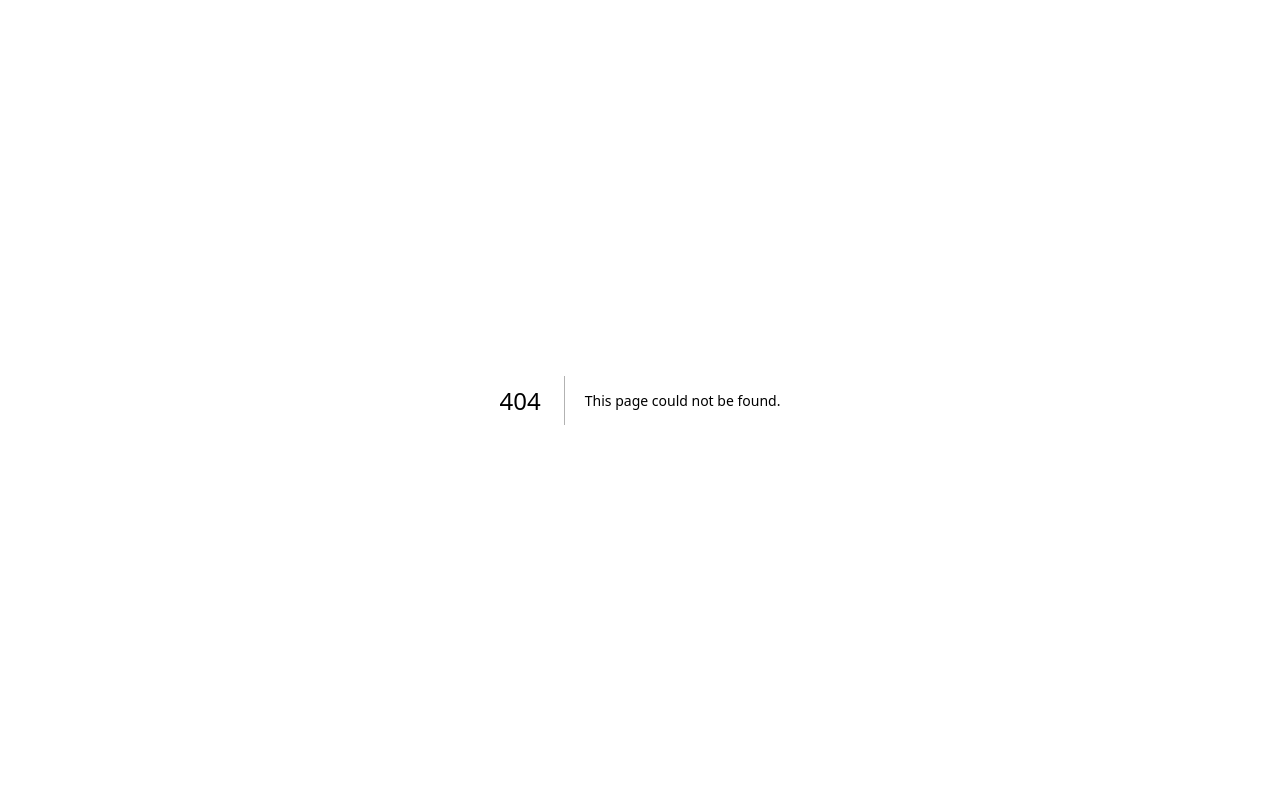
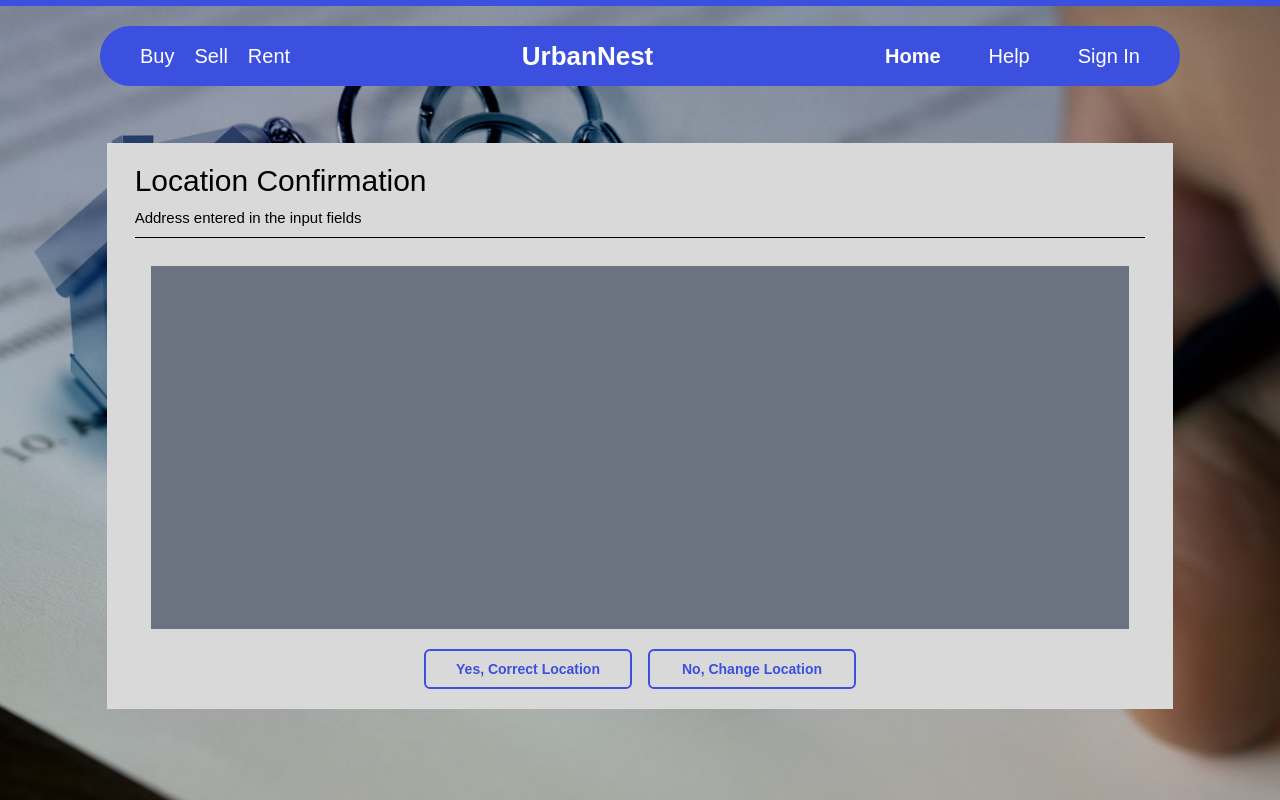
Before and after one commit to randilsk/RealEstate-Web-App, a Next.js app in the folder frontend/: page /sell/location_confirmation in a window 1280 px wide. Before the commit this address had no page. Built offline with nearby package versions, Linux system fonts and the light colour scheme.

Commit message:
before importing map in listing

```diff
--- /dev/null
+++ b/frontend/src/app/sell/location_confirmation/page.jsx
@@ -0,0 +1,18 @@
+import React from "react";
+import Header from "@/components/Header";
+import Bluebar from "@/components/Bluebar";
+import LocationConfirmation from "@/components/SellPageContent/LocationConfirmation";
+
+function page() {
+  return (
+    <>
+      <div className="bg-[url('/images/sell-image/sell-hero-section.png')] bg-cover bg-center min-h-screen">
+        <Bluebar />
+        <Header />
+        <LocationConfirmation />
+      </div>
+    </>
+  );
+}
+
+export default page;
--- a/frontend/src/components/SellPageContent/AddressBar.jsx
+++ b/frontend/src/components/SellPageContent/AddressBar.jsx
@@ -1,5 +1,7 @@
 import React from "react";
+
 import { Button } from "../ui/button";
+
 import {
   Select,
   SelectContent,
@@ -13,7 +15,7 @@ function AddressBar() {
     <>
       <div className="flex flex-col items-center justify-center h-[80vh]">
         <div className="h-48 w-5/6 px-[31px] pt-0.5 bg-[#d9d9d9] rounded-[14px] mx-auto">
-          <div className="text-black text-3xl font-poppins mt-10 mb-4">
+          <div className="text-main-blue text-3xl font-poppins mt-10 mb-4">
             List Your Property for Sale by Owner
           </div>
           <hr className="border-main-blue border-2 " />
@@ -35,7 +37,7 @@ function AddressBar() {
             <div className="flex justify-between ">
               <Select>
                 <SelectTrigger className="w-[180px]">
-                  <SelectValue placeholder="District" />
+                  <SelectValue placeholder="District" className="" />
                 </SelectTrigger>
                 <SelectContent>
                   <SelectItem value="ampara">Ampara</SelectItem>
--- /dev/null
+++ b/frontend/src/components/SellPageContent/LocationConfirmation.jsx
@@ -0,0 +1,37 @@
+import React from "react";
+import { Button } from "../ui/button";
+
+function LocationConfirmation() {
+  return (
+    <>
+      <div className="flex items-center justify-center h-[85vh] ">
+        <div className=" flex flex-col h-5/6 w-10/12 bg-[#d9d9d9]">
+          <div className="px-7 pt-5 text-black text-3xl font-poppins">
+            Location Confirmation
+          </div>
+          <div className="px-7 py-2 text-black text-[15px] font-poppins">
+            Address entered in the input fields
+          </div>
+          <div className="px-7 ">
+            {" "}
+            <hr className="border-1 border-black  " />
+          </div>
+          <div className="flex flex-col h-5/6 mt-7 items-center ">
+            <div className="w-11/12 h-5/6 bg-gray-500"></div>
+
+            <div className="flex gap-4 py-5">
+              <Button className="bg-[#d9d9d9] border-main-blue text-main-blue hover:bg-main-blue hover:text-white w-52 font-bold border-2 ">
+                Yes, Correct Location
+              </Button>
+              <Button className="bg-[#d9d9d9] border-main-blue text-main-blue hover:bg-main-blue hover:text-white w-52 font-bold border-2 ">
+                No, Change Location
+              </Button>
+            </div>
+          </div>
+        </div>
+      </div>
+    </>
+  );
+}
+
+export default LocationConfirmation;
--- a/frontend/src/components/ui/select.tsx
+++ b/frontend/src/components/ui/select.tsx
@@ -1,16 +1,16 @@
-"use client"
+"use client";
 
-import * as React from "react"
-import * as SelectPrimitive from "@radix-ui/react-select"
-import { Check, ChevronDown, ChevronUp } from "lucide-react"
+import * as React from "react";
+import * as SelectPrimitive from "@radix-ui/react-select";
+import { Check, ChevronDown, ChevronUp } from "lucide-react";
 
-import { cn } from "@/lib/utils"
+import { cn } from "@/lib/utils";
 
-const Select = SelectPrimitive.Root
+const Select = SelectPrimitive.Root;
 
-const SelectGroup = SelectPrimitive.Group
+const SelectGroup = SelectPrimitive.Group;
 
-const SelectValue = SelectPrimitive.Value
+const SelectValue = SelectPrimitive.Value;
 
 const SelectTrigger = React.forwardRef<
   React.ElementRef<typeof SelectPrimitive.Trigger>,
@@ -19,7 +19,7 @@ const SelectTrigger = React.forwardRef<
   <SelectPrimitive.Trigger
     ref={ref}
     className={cn(
-      "flex h-10 w-full items-center justify-between rounded-md border border-input bg-background px-3 py-2 text-sm ring-offset-background placeholder:text-muted-foreground focus:outline-none focus:ring-2 focus:ring-ring focus:ring-offset-2 disabled:cursor-not-allowed disabled:opacity-50 [&>span]:line-clamp-1",
+      "flex h-10 w-full items-center justify-between rounded-md border border-input bg-background px-3 py-2 text-sm ring-offset-background placeholder:text-muted-foreground placeholder:text-gray-500 focus:outline-none focus:ring-2 focus:ring-ring focus:ring-offset-2 disabled:cursor-not-allowed disabled:opacity-50 [&>span]:line-clamp-1",
       className
     )}
     {...props}
@@ -29,8 +29,8 @@ const SelectTrigger = React.forwardRef<
       <ChevronDown className="h-4 w-4 opacity-50" />
     </SelectPrimitive.Icon>
   </SelectPrimitive.Trigger>
-))
-SelectTrigger.displayName = SelectPrimitive.Trigger.displayName
+));
+SelectTrigger.displayName = SelectPrimitive.Trigger.displayName;
 
 const SelectScrollUpButton = React.forwardRef<
   React.ElementRef<typeof SelectPrimitive.ScrollUpButton>,
@@ -46,8 +46,8 @@ const SelectScrollUpButton = React.forwardRef<
   >
     <ChevronUp className="h-4 w-4" />
   </SelectPrimitive.ScrollUpButton>
-))
-SelectScrollUpButton.displayName = SelectPrimitive.ScrollUpButton.displayName
+));
+SelectScrollUpButton.displayName = SelectPrimitive.ScrollUpButton.displayName;
 
 const SelectScrollDownButton = React.forwardRef<
   React.ElementRef<typeof SelectPrimitive.ScrollDownButton>,
@@ -63,9 +63,9 @@ const SelectScrollDownButton = React.forwardRef<
   >
     <ChevronDown className="h-4 w-4" />
   </SelectPrimitive.ScrollDownButton>
-))
+));
 SelectScrollDownButton.displayName =
-  SelectPrimitive.ScrollDownButton.displayName
+  SelectPrimitive.ScrollDownButton.displayName;
 
 const SelectContent = React.forwardRef<
   React.ElementRef<typeof SelectPrimitive.Content>,
@@ -96,8 +96,8 @@ const SelectContent = React.forwardRef<
       <SelectScrollDownButton />
     </SelectPrimitive.Content>
   </SelectPrimitive.Portal>
-))
-SelectContent.displayName = SelectPrimitive.Content.displayName
+));
+SelectContent.displayName = SelectPrimitive.Content.displayName;
 
 const SelectLabel = React.forwardRef<
   React.ElementRef<typeof SelectPrimitive.Label>,
@@ -108,8 +108,8 @@ const SelectLabel = React.forwardRef<
     className={cn("py-1.5 pl-8 pr-2 text-sm font-semibold", className)}
     {...props}
   />
-))
-SelectLabel.displayName = SelectPrimitive.Label.displayName
+));
+SelectLabel.displayName = SelectPrimitive.Label.displayName;
 
 const SelectItem = React.forwardRef<
   React.ElementRef<typeof SelectPrimitive.Item>,
@@ -131,8 +131,8 @@ const SelectItem = React.forwardRef<
 
     <SelectPrimitive.ItemText>{children}</SelectPrimitive.ItemText>
   </SelectPrimitive.Item>
-))
-SelectItem.displayName = SelectPrimitive.Item.displayName
+));
+SelectItem.displayName = SelectPrimitive.Item.displayName;
 
 const SelectSeparator = React.forwardRef<
   React.ElementRef<typeof SelectPrimitive.Separator>,
@@ -143,8 +143,8 @@ const SelectSeparator = React.forwardRef<
     className={cn("-mx-1 my-1 h-px bg-muted", className)}
     {...props}
   />
-))
-SelectSeparator.displayName = SelectPrimitive.Separator.displayName
+));
+SelectSeparator.displayName = SelectPrimitive.Separator.displayName;
 
 export {
   Select,
@@ -157,4 +157,4 @@ export {
   SelectSeparator,
   SelectScrollUpButton,
   SelectScrollDownButton,
-}
+};
```
